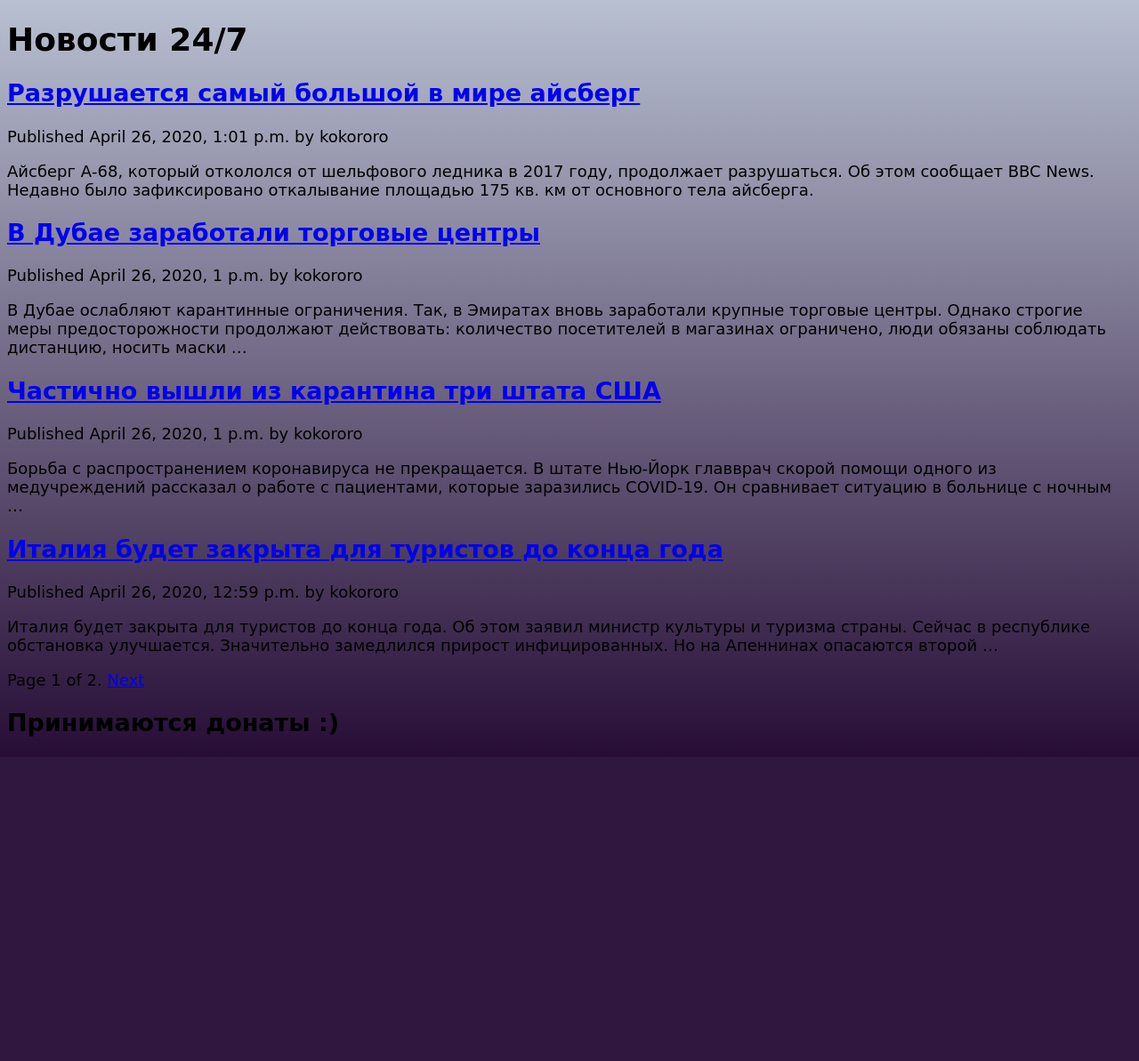
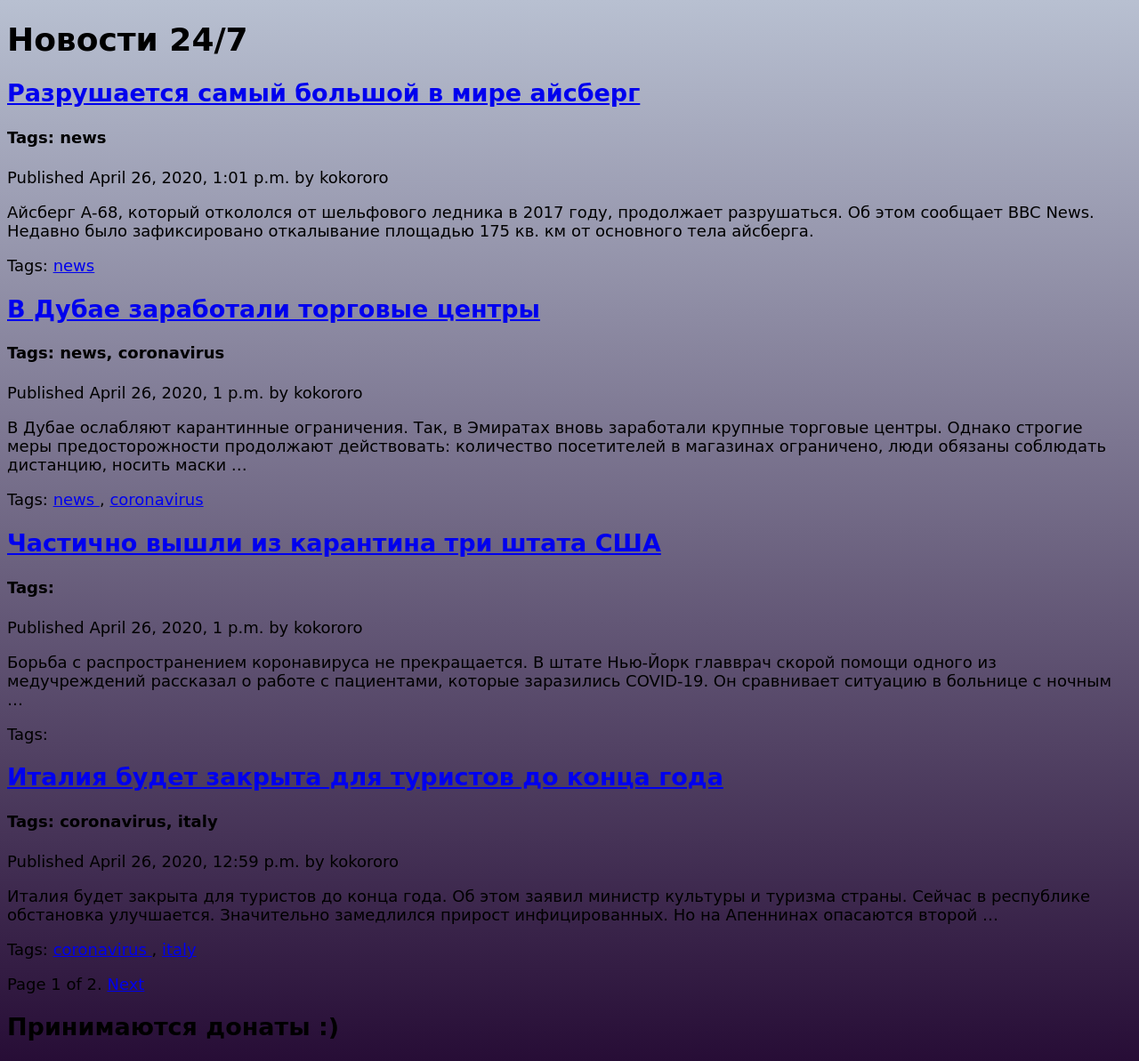
Before and after one commit to aikaabc/djangonews, a Django app: page /blog/ in a window 1280 px wide. Shown: the whole page at 89% size. Before the commit the page ends 828 px from the top, so only its background shows below. Run offline with Django 3.2, Linux system fonts and the light colour scheme; data comes from the database, SQL or seed files in the repository; both versions use the stored data as it was after the commit; parts of the project's set-up code (start-up, migrations or seed data) failed here and were passed over.

Commit message:
tagging is added

```diff
--- a/blog/settings.py
+++ b/blog/settings.py
@@ -38,6 +38,7 @@
     'django.contrib.sessions',
     'django.contrib.messages',
     'django.contrib.staticfiles',
+    'taggit',
 ]
 
 MIDDLEWARE = [
--- a/blog_app/models.py
+++ b/blog_app/models.py
@@ -2,7 +2,7 @@
 from django.utils import timezone
 from django.contrib.auth.models import User
 from django.urls import reverse #gives opportunity to get url after entering its name of draft and parameters
-# from django.views.generic import DetailView
+from taggit.managers import TaggableManager
 
 class PublishedManager(models.Manager):
     def get_queryset(self):
@@ -29,6 +29,7 @@
     status = models.CharField(max_length=10, choices=STATUS_CHOICES, default='draft')
     objects = models.Manager() #default manager
     published = PublishedManager() #my new manager
+    tags = TaggableManager() #this manager allows to add, get list of tags and del them from the posts
 
     class Meta:
         ordering = ('-publish',)
--- a/blog_app/templates/blog/post/list.html
+++ b/blog_app/templates/blog/post/list.html
@@ -2,12 +2,25 @@
 {% block title %}My Blog{% endblock %}
 {% block content %}
     <h1>Новости 24/7</h1>
+    {% if tag %}
+        <h2> Posts tagged with "{{ tag.name }} </h2>"
+    {% endif %}
     {% for post in posts %}
         <h2>
             <a href="{{ post.get_absolute_url }}">{{ post.title }}</a>
+            <h4><p class="tags">Tags: {{ post.tags.all|join:", " }}</p> </h6>
         </h2>
         <p class="date">Published {{ post.publish }} by {{ post.author }}</p>
     {{ post.body|truncatewords:30|linebreaks }}
+    <p class="tags">
+        Tags:
+            {% for tag in post.tags.all %}
+                <a href="{% url "blog:post_list_by_tag" tag.slug %}">
+                {{ tag.name }}
+                </a>
+                {% if not forloop.last %}, {% endif %}
+        {% endfor %}
+    </p>
 {% endfor %}
-    {% include "pagination.html" with page=page_obj %}
+    {% include "pagination.html" with page=posts %}
 {% endblock %}
--- a/blog_app/urls.py
+++ b/blog_app/urls.py
@@ -4,7 +4,8 @@
 app_name = 'blog_app'
 
 urlpatterns = [
-    # path('', views.post_list, name='post_list'),
-    path('', views.PostListView.as_view(), name='post_list'),
-    path('<int:year>/<int:month>/<int:day>/<slug:post>/', views.post_detail, name='post_detail'),
-    ] #we use <> so the <parameter> will be defined as readable url with integers
+    path('', views.post_list, name='post_list'),
+    # path('', views.PostListView.as_view(), name='post_list'),
+    path('<int:year>/<int:month>/<int:day>/<slug:post>/', views.post_detail, name='post_detail'),#we use <> so the <parameter> will be defined as readable url with integers
+    path('tag/<slug:tag_slug>/', views.post_list, name='post_list_by_tag'),
+    ]
--- a/blog_app/views.py
+++ b/blog_app/views.py
@@ -3,6 +3,7 @@
 from django.core.paginator import Paginator, EmptyPage, PageNotAnInteger
 from django.views.generic import ListView
 from .forms import CommentForm
+from taggit.models import Tag
 
 class PostListView(ListView):
     queryset = Post.published.all()
@@ -11,8 +12,14 @@
     template_name = 'blog/post/list.html'
 
 
-def post_list(request):
+def post_list(request, tag_slug=None):
     object_list = Post.published.all()
+    tag = None #this will be in URL
+
+    if tag_slug:
+        tag = get_object_or_404(Tag, slug=tag_slug) #making  a queryst and getting the tagged objects with get404
+        object_list = object_list.filter(tags__in=[tag]) #filter all the posts getting only the posts that are related to the tag (many to many)
+
     paginator = Paginator(object_list, 4) #4 posts on each page
     page = request.GET.get('page')
     try:
@@ -22,7 +29,7 @@
     except EmptyPage: #if the number of the page is more than exist then return the very last page
         posts = paginator.page(pagination.num_pages)
     return render(request, 'blog/post/list.html',
-    {'page': page, 'posts': posts})
+    {'page': page, 'posts': posts, 'tag': tag})
 
 def post_detail(request, year, month, day, post):
     post = get_object_or_404(
```
Also changed, not shown: blog_app/migrations/0003_post_tags.py (added), db.sqlite3.
